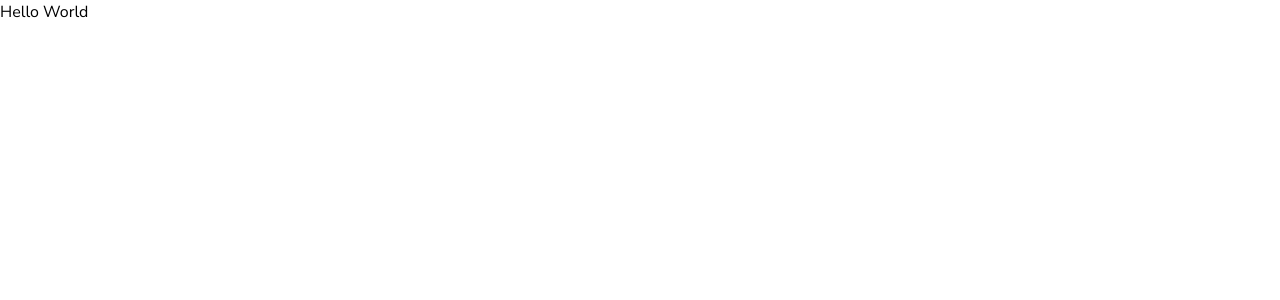
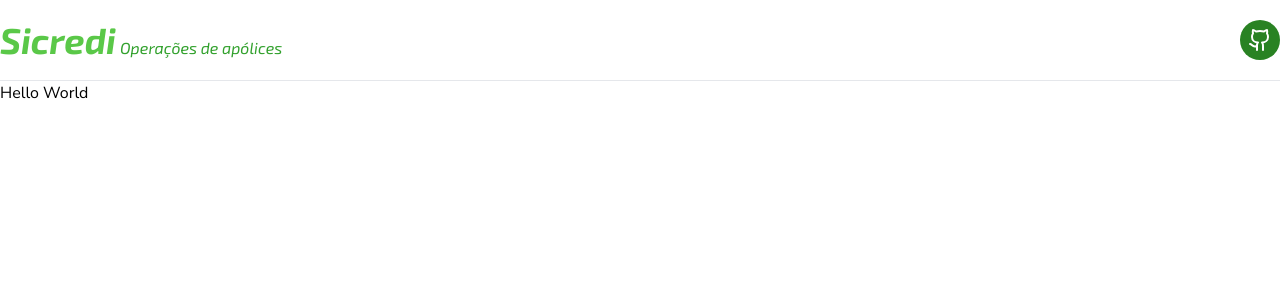
Before and after one commit to guizioliveira/policy-operation, a React (Vite) app: page / in a window 1280 px wide. Shown: the top 300 px of the page. Built offline with nearby package versions, Linux system fonts and the light colour scheme.

Commit message:
feat: add router system

```diff
--- a/src/app.tsx
+++ b/src/app.tsx
@@ -1,3 +1,10 @@
+import { BrowserRouter } from 'react-router-dom'
+import { Router } from './router'
+
 export function App() {
-  return <h1>Hello World</h1>
+  return (
+    <BrowserRouter>
+      <Router />
+    </BrowserRouter>
+  )
 }
--- /dev/null
+++ b/src/router.tsx
@@ -0,0 +1,13 @@
+import { Routes, Route } from 'react-router-dom'
+import { DefaultLayout } from './layouts/DefaultLayout'
+import { Home } from './pages/Home'
+
+export function Router() {
+  return (
+    <Routes>
+      <Route path="/" element={<DefaultLayout />}>
+        <Route path="/" element={<Home />} />
+      </Route>
+    </Routes>
+  )
+}
```
